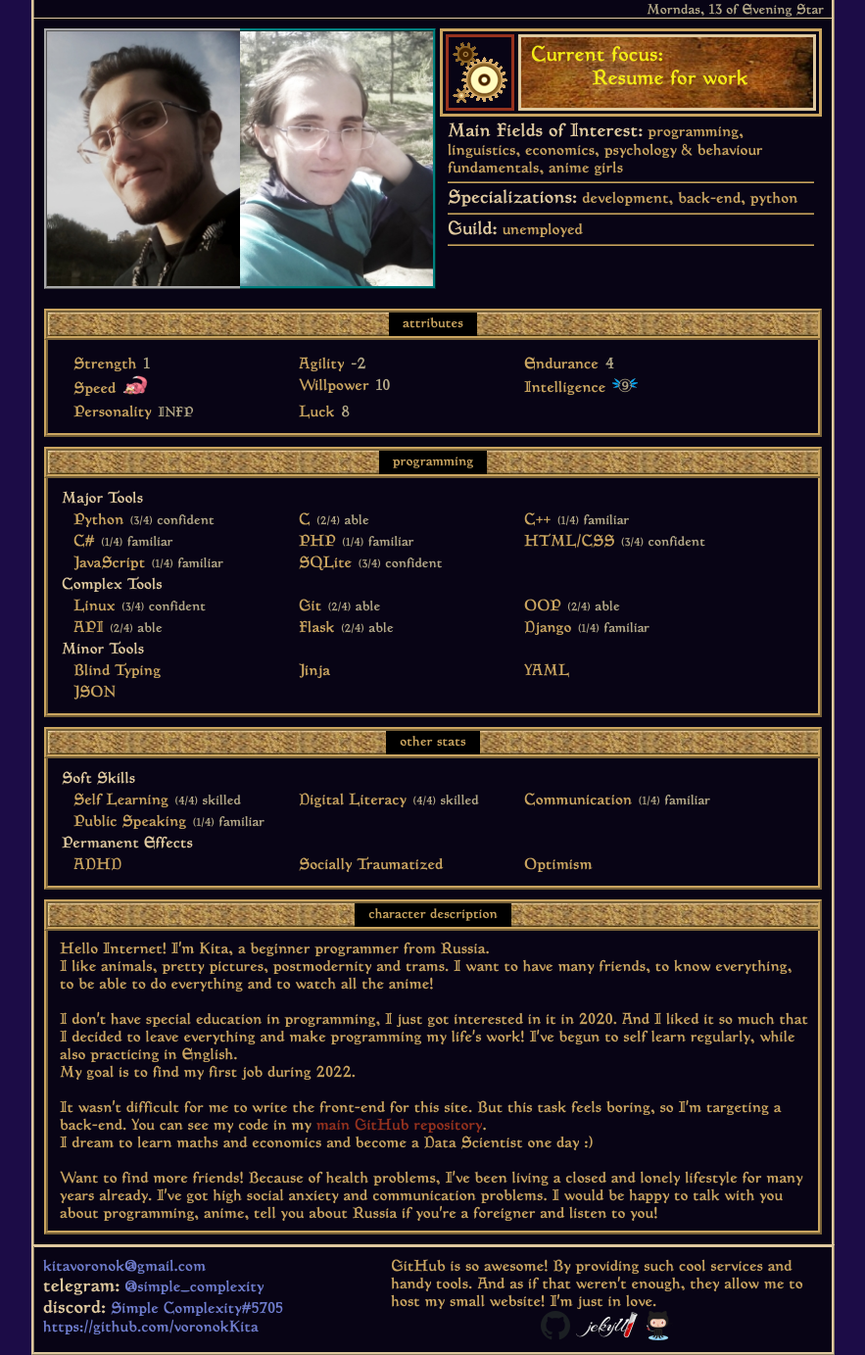
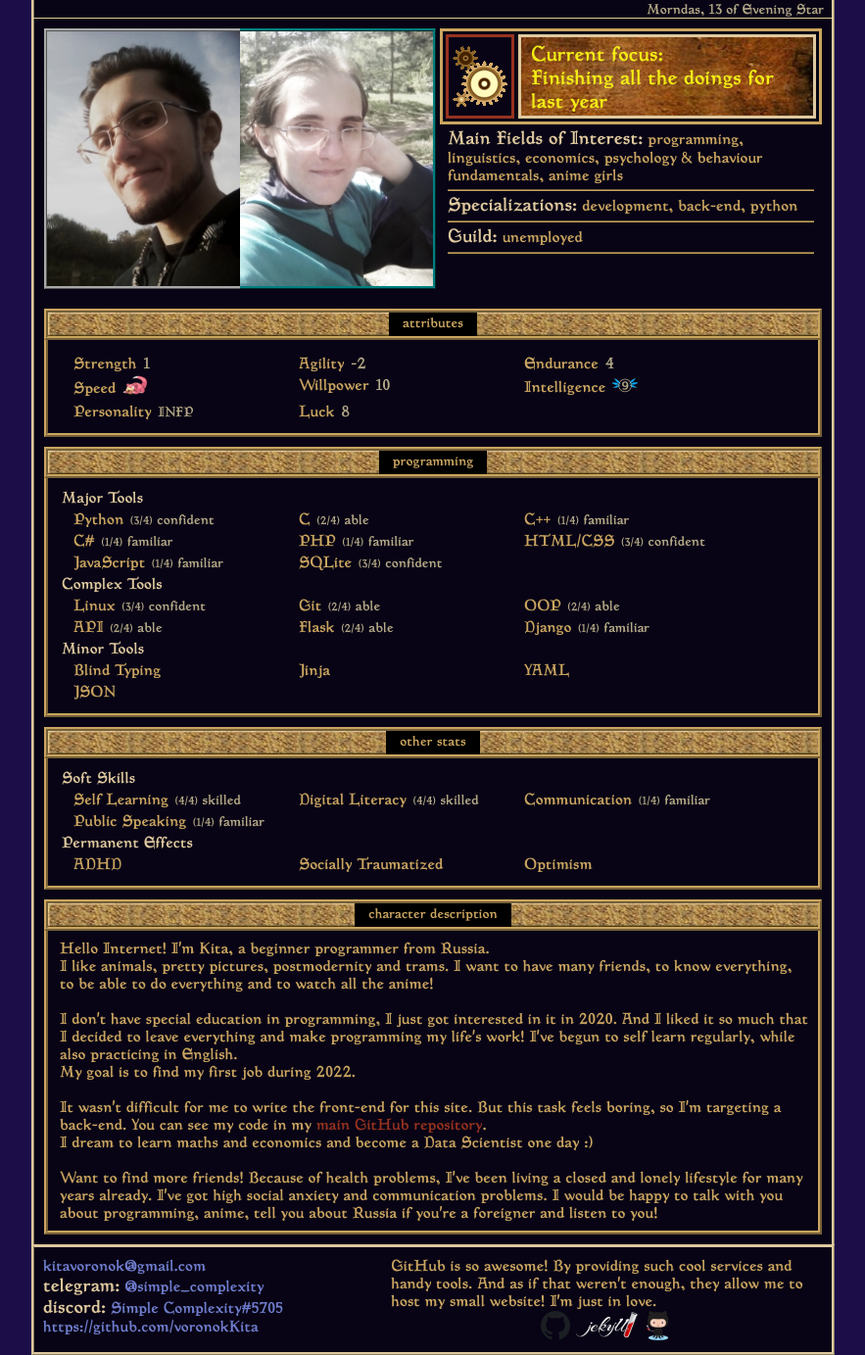
Before and after one commit to voronokKita/voronokKita.github.io, a Jekyll site: the page built from index.html, in a window 1280 px wide. Shown: the whole page at 98% size, without its empty margins (198-1081 px from the left). Built offline with Jekyll 4.4.1, drawn with Linux system fonts in a browser that asks for light colours.

Commit message:
finishing

```diff
--- a/_data/status.yml
+++ b/_data/status.yml
@@ -1,2 +1,2 @@
-focus: Resume for work
+focus: Finishing all the doings for last year
 status: unemployed
```
Also changed, not shown: 1 other file.
